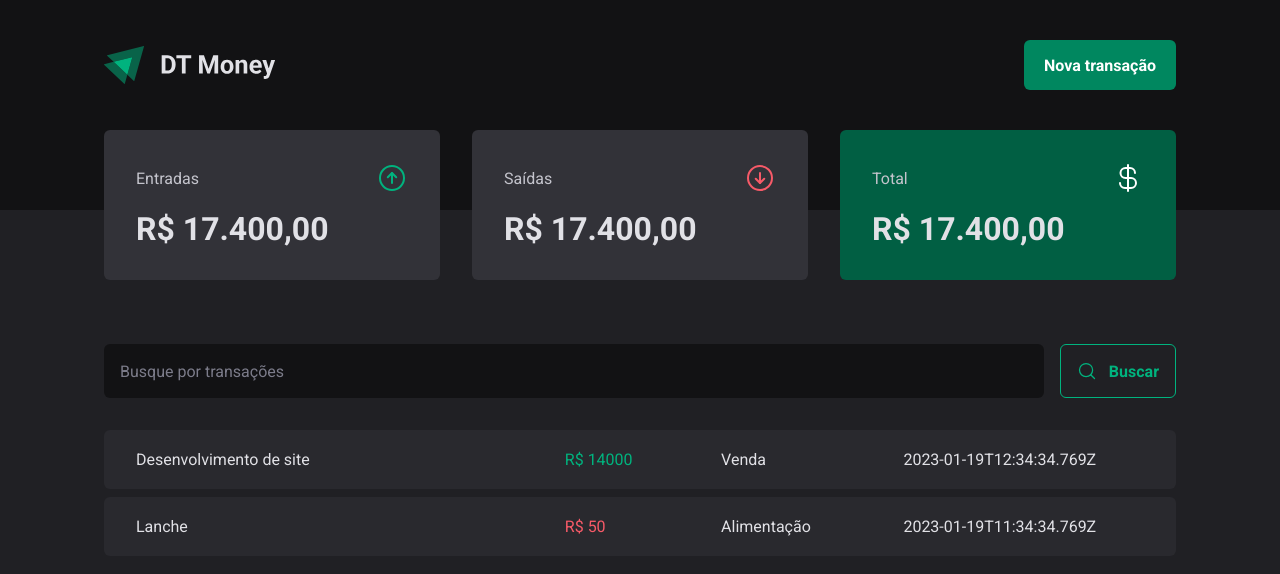
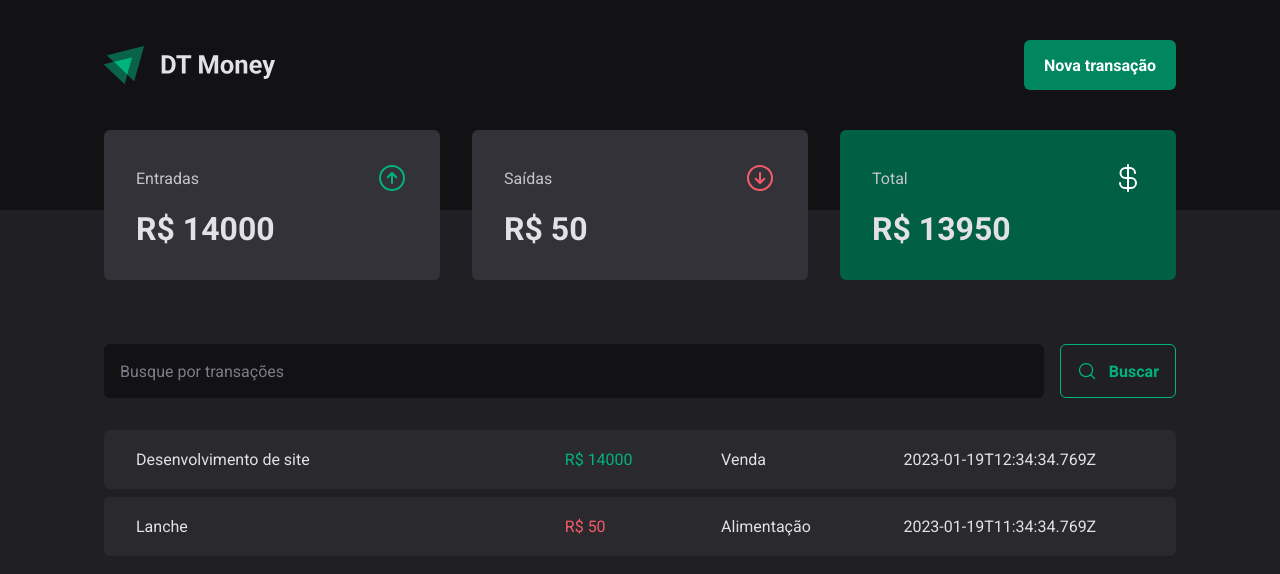
Before and after one commit to leotheodoro/dt-money, a React (Vite) app: page / in a window 1280 px wide. Shown: the top 574 px of the page. Built offline with nearby package versions, Linux system fonts and the light colour scheme; data requests are answered from the project's data file.

Commit message:
:construction: transactions summary

```diff
--- a/src/components/Summary/index.tsx
+++ b/src/components/Summary/index.tsx
@@ -1,7 +1,30 @@
 import { ArrowCircleDown, ArrowCircleUp, CurrencyDollar } from 'phosphor-react'
+import { useContext } from 'react'
+import { TransactionsContext } from '../../contexts/TransactionsContext'
 import { SummaryContainer, SummaryCard } from './styles'
 
 export function Summary() {
+  const { transactions } = useContext(TransactionsContext)
+
+  const summary = transactions.reduce(
+    (acc, transaction) => {
+      if (transaction.type === 'income') {
+        acc.income += transaction.price
+        acc.total += transaction.price
+      } else {
+        acc.outcome += transaction.price
+        acc.total -= transaction.price
+      }
+
+      return acc
+    },
+    {
+      income: 0,
+      outcome: 0,
+      total: 0,
+    },
+  )
+
   return (
     <SummaryContainer>
       <SummaryCard>
@@ -10,7 +33,7 @@
           <ArrowCircleUp size={32} color="#00b37e" />
         </header>
 
-        <strong>R$ 17.400,00</strong>
+        <strong>R$ {summary.income}</strong>
       </SummaryCard>
       <SummaryCard>
         <header>
@@ -18,7 +41,7 @@
           <ArrowCircleDown size={32} color="#f75a68" />
         </header>
 
-        <strong>R$ 17.400,00</strong>
+        <strong>R$ {summary.outcome}</strong>
       </SummaryCard>
       <SummaryCard variant="green">
         <header>
@@ -26,7 +49,7 @@
           <CurrencyDollar size={32} color="#fff" />
         </header>
 
-        <strong>R$ 17.400,00</strong>
+        <strong>R$ {summary.total}</strong>
       </SummaryCard>
     </SummaryContainer>
   )
```
